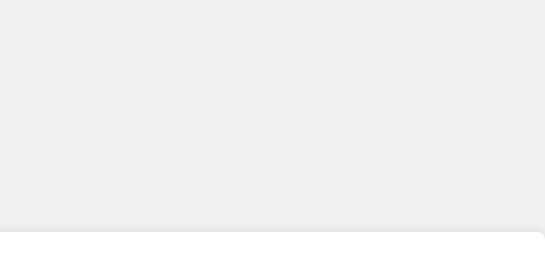
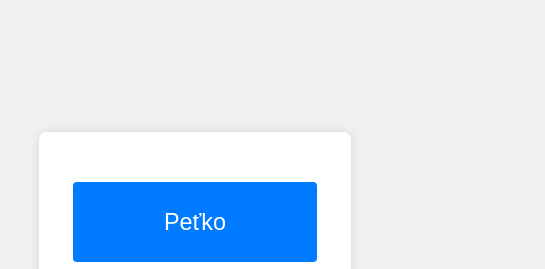
Before and after one commit to LukasProner/Deticky, a plain HTML site: page index.html in a window 390 px wide. Shown: the part 110-379 px from the top of the page, 545 px wide, since content can reach past the window. Drawn offline with Linux system fonts and the light colour scheme.

Commit message:
poslem to uz

```diff
--- a/stylesheet.css
+++ b/stylesheet.css
@@ -7,28 +7,32 @@ body {
     margin: 0;
     background-color: #f0f0f0;
 }
-.deti{
+.deti {
     text-align: center;
     background: #fff;
     padding: 20px;
     border-radius: 8px;
     box-shadow: 0 0 10px rgba(0, 0, 0, 0.1);
+    width: 80%;
+    max-width: 600px;
+    box-sizing: border-box;
 }
 .links {
     display: flex;
     justify-content: center;
     margin-top: 20px;
+    flex-wrap: wrap;
 }
 .link-box {
-    width: 200px;
+    width: 45%;
     height: 100px;
-    margin: 0 10px;
+    margin: 10px 5px;
     background-color: #007BFF;
     display: flex;
     justify-content: center;
     align-items: center;
     color: white;
-    font-size: 46px;
+    font-size: 5vw;
     text-decoration: none;
     border-radius: 4px;
     transition: background-color 0.3s;
@@ -36,3 +40,12 @@ body {
 .link-box:hover {
     background-color: #0056b3;
 }
+
+/* Media Queries */
+@media (max-width: 600px) {
+    .link-box {
+        width: 90%;
+        height: 80px;
+        font-size: 6vw;
+    }
+}
```
Also changed, not shown: lucia.html (+3 -2 lines).
